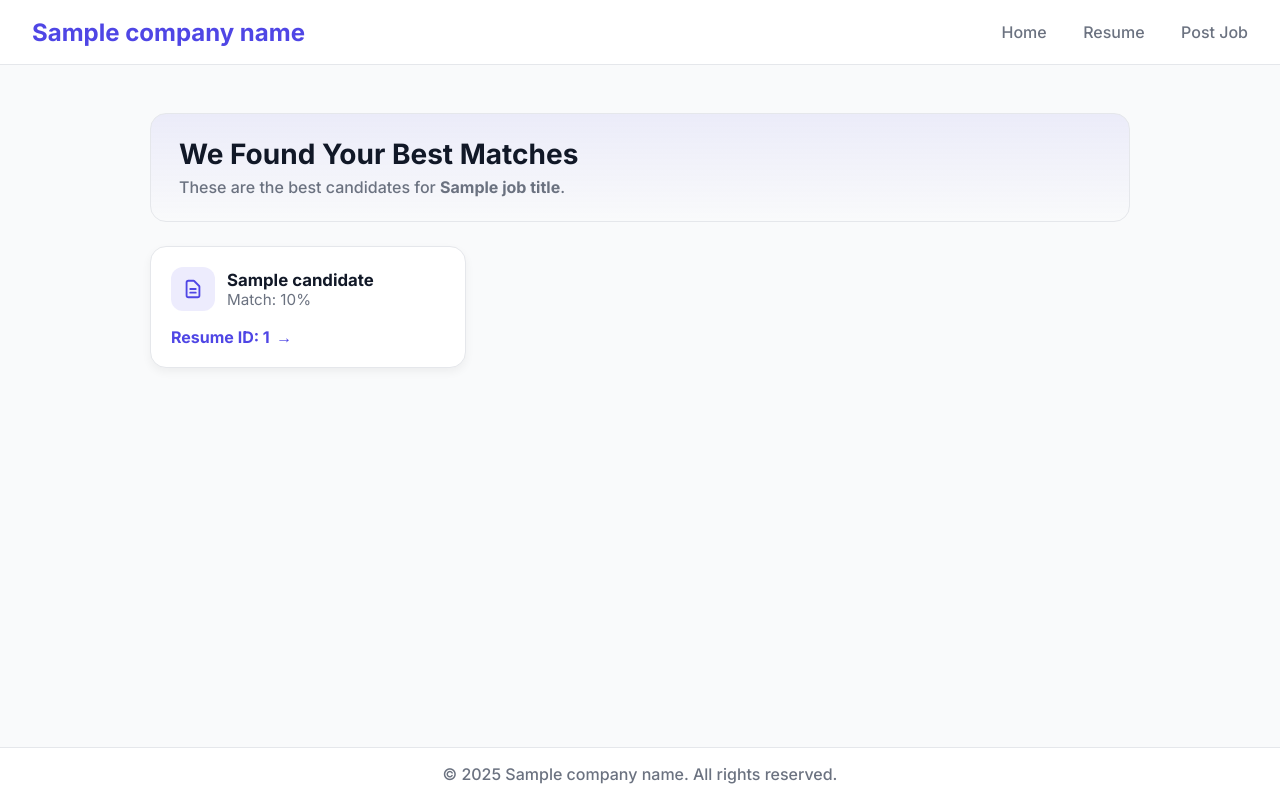
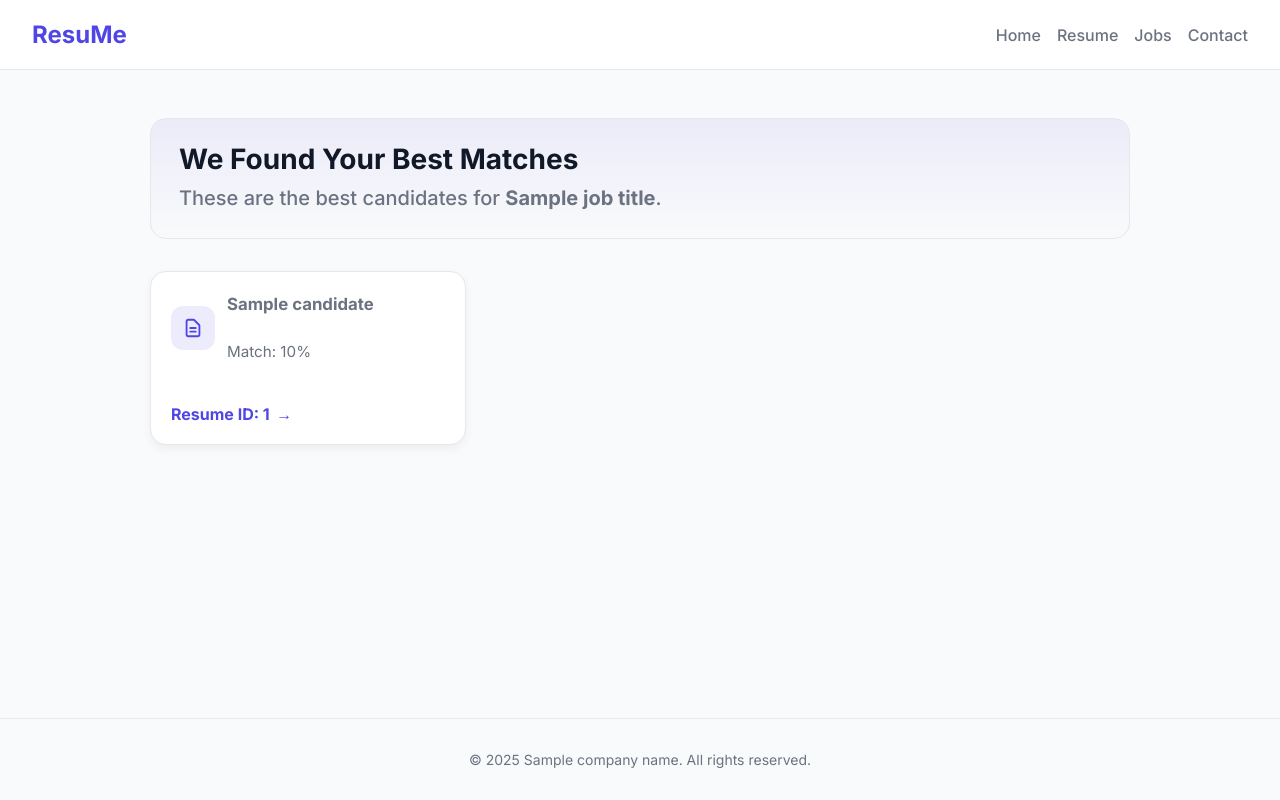
Before and after one commit to BS-ASPM-2025/bs-aspm-2025-team1, a FastAPI app: template templates/post_job_feedback.html in a window 1280 px wide. Run offline with FastAPI, Linux system fonts and the light colour scheme; the template is opened without the code that fills it: most values are stand-ins (such as "Sample title", 1, 10 or a date in 2020).

Commit message:
extand base file for css,HTML

```diff
--- a/templates/post_job_feedback.html
+++ b/templates/post_job_feedback.html
@@ -1,70 +1,20 @@
-<!DOCTYPE html>
-<html lang="en">
-<head>
-  <meta charset="UTF-8" />
-  <meta name="viewport" content="width=device-width, initial-scale=1.0" />
-  <title>Best Matches - {{ company_name }}</title>
-  <link href="https://fonts.googleapis.com/css2?family=Inter:wght@400;500;600;700&display=swap" rel="stylesheet">
+{% extends "base.html" %}
 
+{% block title %}Best Matches - {{ company_name }}{% endblock %}
+
+{% block extra_css %}
 <style>
-    :root {
-      --primary-color: #4f46e5;
-      --primary-hover: #4338ca;
-      --bg-color: #f9fafb;
-      --card-bg: #ffffff;
-      --text-color: #111827;
-      --text-secondary: #6b7280;
-      --border-color: #e5e7eb;
-    }
-
-    * { box-sizing: border-box; }
-
-    body {
-      font-family: 'Inter', sans-serif;
-      background-color: var(--bg-color);
-      color: var(--text-color);
-      margin: 0;
-      min-height: 100vh;
-      display: flex;
-      flex-direction: column;
-    }
-
-    header {
-      background-color: var(--card-bg);
-      border-bottom: 1px solid var(--border-color);
-      padding: 1.1rem 2rem;
-      display: flex;
-      justify-content: space-between;
-      align-items: center;
-    }
-
-    .logo {
-      font-weight: 700;
-      font-size: 1.5rem;
-      color: var(--primary-color);
-      text-decoration: none;
-    }
-
-    nav a {
-      color: var(--text-secondary);
-      text-decoration: none;
-      margin-left: 2rem;
-      font-weight: 500;
-      transition: color 0.2s;
-    }
-
-    nav a:hover { color: var(--text-color); }
-
+  /* Override base main centering for this page layout */
   main {
-      flex: 1;
     padding: 3rem 1rem;
-      display: flex;
-      justify-content: center;
+    text-align: left;
+    align-items: stretch;
   }
 
   .container {
     width: 100%;
     max-width: 980px;
+    margin: 0 auto;
   }
 
   .hero {
@@ -79,12 +29,14 @@
     margin: 0 0 0.35rem;
     font-size: 1.75rem;
     line-height: 1.2;
+    color: var(--text-color);
   }
 
   .hero p {
     margin: 0;
     color: var(--text-secondary);
     font-weight: 500;
+    line-height: 1.6;
   }
 
   .success-alert {
@@ -113,11 +65,13 @@
     flex-direction: column;
     gap: 0.75rem;
     transition: transform 0.12s ease, box-shadow 0.12s ease;
+    text-align: left;
   }
 
   .card:hover {
     transform: translateY(-2px);
     box-shadow: 0 10px 18px rgba(0,0,0,0.08);
+    border-color: var(--primary-color);
   }
 
   .card-top {
@@ -143,10 +97,11 @@
     margin: 0;
     font-weight: 700;
     font-size: 1.05rem;
+    color: var(--text-color);
   }
 
   .card-meta {
-      margin: 0;
+    margin: 0.1rem 0 0;
     color: var(--text-secondary);
     font-size: 0.95rem;
   }
@@ -163,40 +118,20 @@
 
   .card-link:hover { color: var(--primary-hover); }
 
-    footer {
-      border-top: 1px solid var(--border-color);
-      background: var(--card-bg);
-      padding: 1rem 2rem;
-      color: var(--text-secondary);
-      text-align: center;
-      font-weight: 500;
-    }
-
   /* Responsive */
   @media (max-width: 900px) {
     .cards-grid { grid-template-columns: repeat(2, minmax(0, 1fr)); }
   }
 
   @media (max-width: 600px) {
-      header { padding: 1rem; flex-direction: column; gap: 0.75rem; align-items: flex-start; }
-      nav a { margin-left: 0; margin-right: 1rem; }
+    main { padding: 2rem 1rem; }
     .cards-grid { grid-template-columns: 1fr; }
     .hero { padding: 1.25rem; }
   }
 </style>
-</head>
+{% endblock %}
 
-<body>
-  <header>
-    <a href="/" class="logo">{{ company_name }}</a>
-    <nav>
-      <a href="/">Home</a>
-      <a href="/upload_resume">Resume</a>
-      <a href="/post_job">Post Job</a>
-    </nav>
-  </header>
-
-  <main>
+{% block content %}
 <div class="container">
   <section class="hero">
     <h1>We Found Your Best Matches</h1>
@@ -209,6 +144,9 @@
     </p>
   </section>
 
+  {# אופציונלי: אם את משתמשת ב-flash messages או משהו דומה #}
+  {# <div class="success-alert">Done! Matches updated.</div> #}
+
   <section class="cards-grid">
     {% if candidates %}
       {% for c in candidates %}
@@ -220,23 +158,23 @@
                 d="M9 12h6m-6 4h6m2 5H7a2 2 0 01-2-2V5a2 2 0 012-2h5.586a1 1 0 01.707.293l5.414 5.414a1 1 0 01.293.707V19a2 2 0 01-2 2z"/>
             </svg>
           </div>
+
           <div>
             <p class="card-title">{{ c.resume_name }}</p>
             <p class="card-meta">Match: {{ c.score }}%</p>
           </div>
         </div>
-            <a href="#" class="card-link">Resume ID: {{ c.resume_id }} <span aria-hidden="true">→</span></a>
+
+        <a href="#" class="card-link">
+          Resume ID: {{ c.resume_id }} <span aria-hidden="true">→</span>
+        </a>
       </article>
       {% endfor %}
     {% else %}
-          <p>No candidates found yet. Upload resumes first, then post a job again.</p>
+      <p style="color: var(--text-secondary); margin: 0;">
+        No candidates found yet. Upload resumes first, then post a job again.
+      </p>
     {% endif %}
   </section>
 </div>
-  </main>
-
-  <footer>
-    &copy; 2025 {{ company_name }}. All rights reserved.
-  </footer>
-</body>
-</html>
+{% endblock %}
```
Lines whose indentation alone changed are shown as unchanged.
